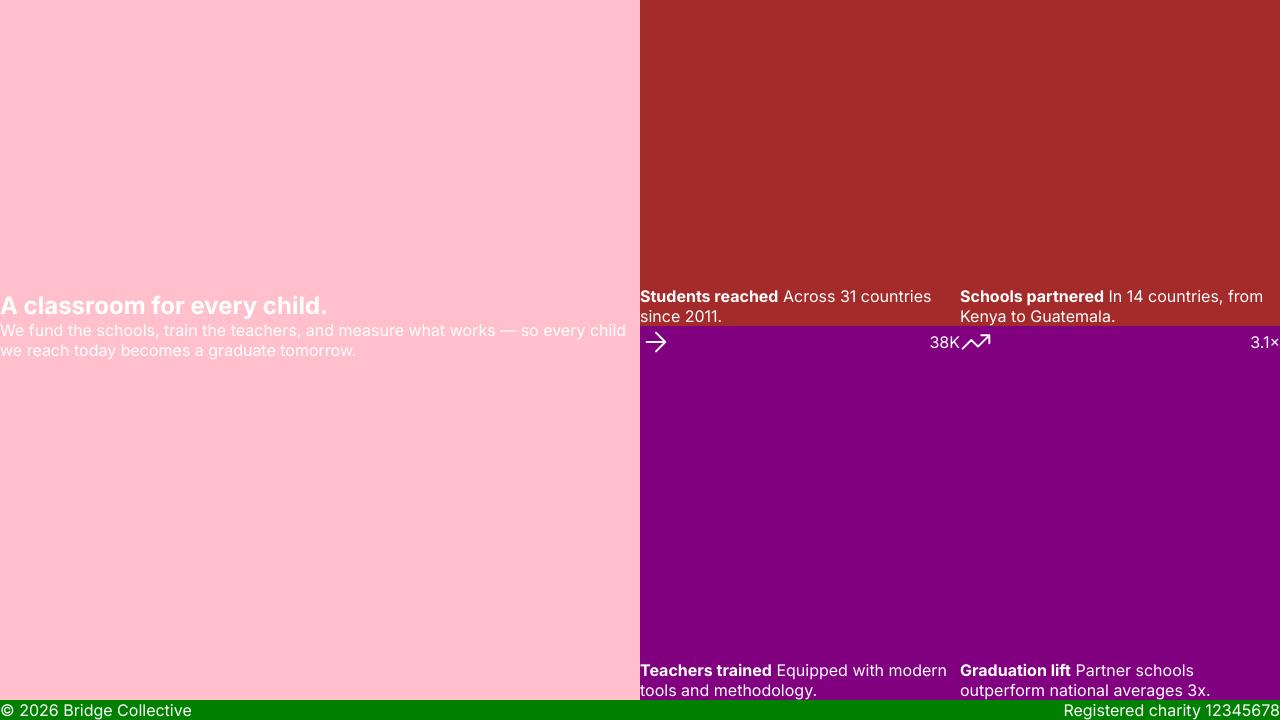
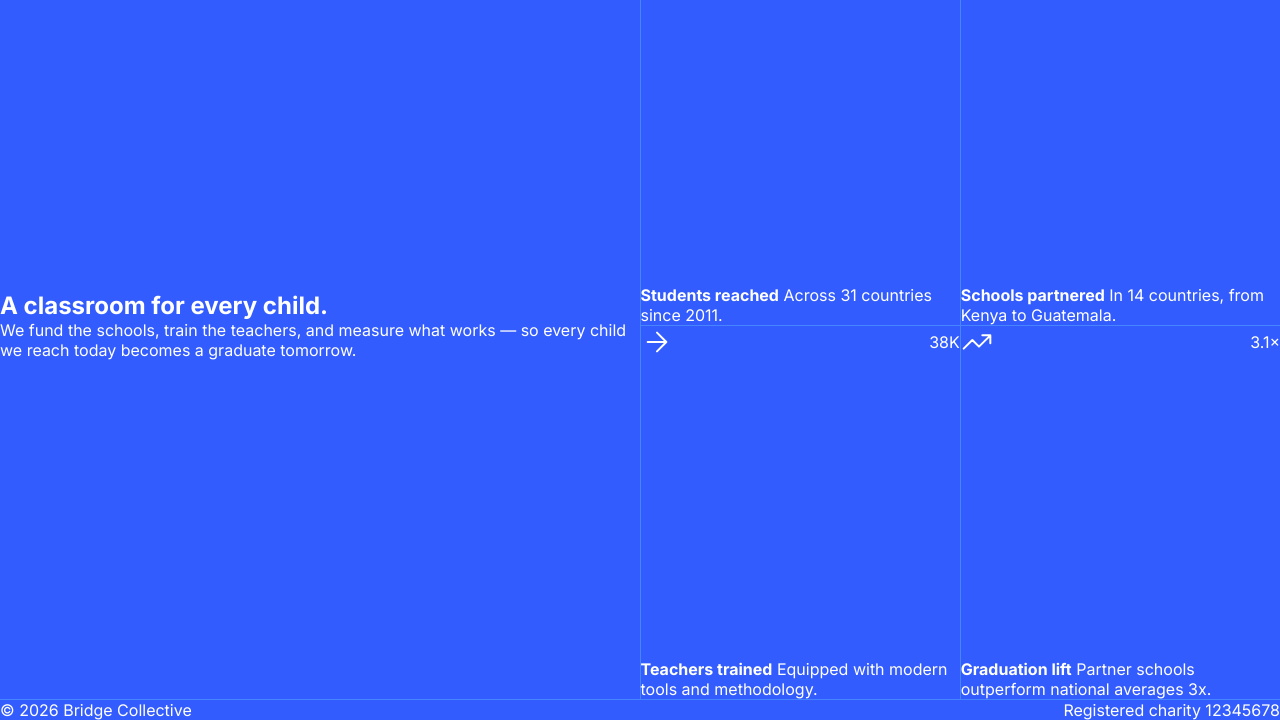
Before and after one commit to adilaltynbekov/day-1-100daysofcode, a plain HTML site: page index.html in a window 1280 px wide. Shown: the part 80-800 px from the top of the page. Drawn offline with Linux system fonts and the light colour scheme.

Commit message:
style: add borders

```diff
--- a/css/style.css
+++ b/css/style.css
@@ -25,10 +25,11 @@ body {
 }
 
 .header {
-  background-color: red;
+  /* background-color: red; */
   display: flex;
   justify-content: space-between;
   align-items: center;
+  border-bottom: 1px solid var(--clr-blue-400);
 }
 
 .header__panel {
@@ -45,44 +46,56 @@ main {
 }
 
 .hero {
-  background-color: orange;
+  /* background-color: orange; */
   display: flex;
-  /* align-items: center; */
+  width: 100%;
+  background-color: var(--clr-blue-400);
+  gap: 1px;
 }
 
 .hero__text-box {
-  background-color: pink;
+  /* background-color: pink; */
   flex: 1;
-
+  background-color: var(--clr-blue-600);
   display: flex;
   flex-direction: column;
   justify-content: center;
 }
 
 .hero__stat-box {
-  background-color: cyan;
+  /* background-color: cyan; */
   flex: 1;
   display: flex;
   flex-direction: column;
+  background-color: var(--clr-blue-400);
+  gap: 1px;
+}
+
+.hero__stat-row-1,
+.hero__stat-row-2 {
+  /* background-color: yellow; */
+  flex: 1;
+  display: flex;
+  gap: 1px;
 }
 
 .hero__stat-row-1 {
-  background-color: brown;
-  display: flex;
-  flex: 1;
+  /* background-color: brown; */
 }
 
 .hero__stat-row-2 {
-  background-color: purple;
-  display: flex;
-  flex: 1;
+  /* background-color: purple; */
 }
 
 .hero__stat {
   flex: 1;
+  background-color: var(--clr-blue-600);
   display: flex;
   flex-direction: column;
   justify-content: space-between;
+}
+
+.hero__stat-1, .hero__stat-3 {
 }
 
 .hero__stat-header {
@@ -92,8 +105,9 @@ main {
 }
 
 .footer {
-  background-color: green;
+  /* background-color: green; */
   display: flex;
   align-items: center;
   justify-content: space-between;
+  border-top: 1px solid var(--clr-blue-400);
 }
```
